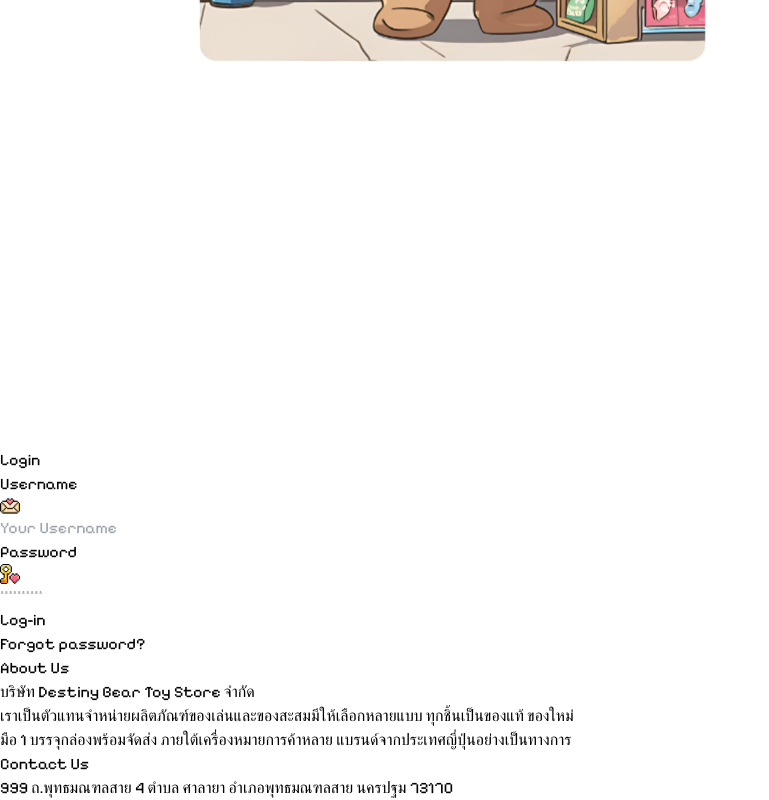
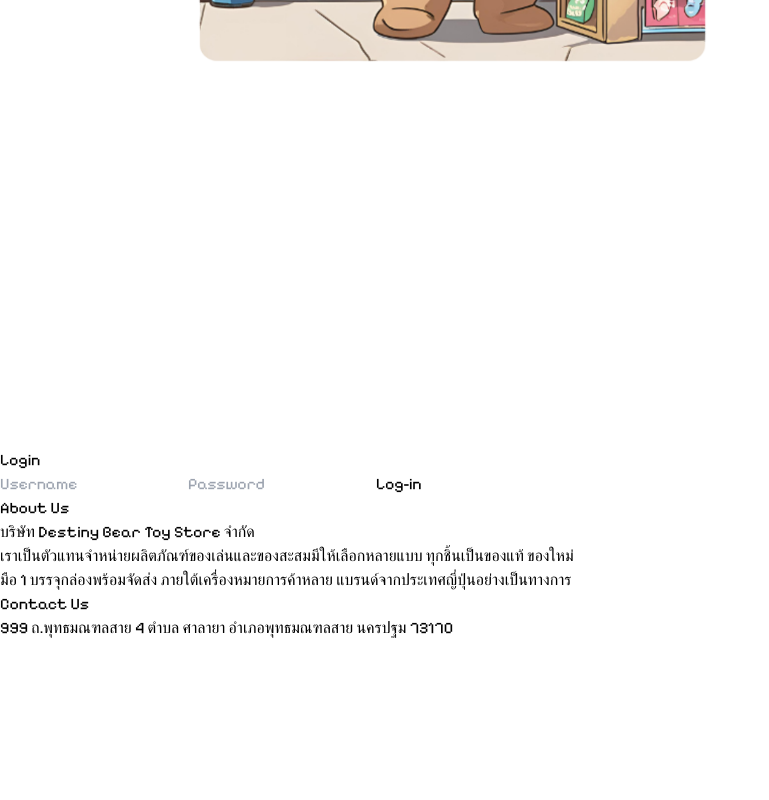
Before and after one commit to wijit1/Section1_Group3, a Next.js app in the folder Project_Web/web-dev/: page /login in a window 1280 px wide. Shown: the part 1637-2437 px from the top of the page, without its empty margins (0-769 px from the left). After the commit the page ends 2277 px from the top, so only its background shows below. Built offline with nearby package versions, Linux system fonts and the light colour scheme.

Commit message:
login done

```diff
--- a/Project_Web/web-dev/src/app/api/adduser/route.js
+++ b/Project_Web/web-dev/src/app/api/adduser/route.js
@@ -13,7 +13,7 @@ export async function POST(req){
         const tel = formData.get('tel');
         const birth_date = formData.get('birth_date');
         const image = formData.get('imageProfile');
-        const user_password = formData.get('User_passwor');
+        const user_password = formData.get('user_password');
 
         // Convert file image to buffer data
 
@@ -22,7 +22,7 @@ export async function POST(req){
 
         const db = await createConnection();
         const [result] = await db.query(
-            'INSERT INTO user_acc (User_Name,Email,Addrss,Tel,Brith_Date,profile_image) VALUES (?, ?, ? , ?, ?,?,?)'
+            'INSERT INTO user_acc (User_Name,Email,Addrss,Tel,Brith_Date,profile_image,User_password) VALUES (?, ?, ? , ?, ?,?,?)'
             , [name, email,address,tel,birth_date,buffer,user_password]);
 
         return NextResponse.json({result,message:"Add user success"})
--- a/Project_Web/web-dev/src/app/api/login/route.js
+++ b/Project_Web/web-dev/src/app/api/login/route.js
@@ -7,25 +7,41 @@ export async function POST(req) {
         const body = await req.json();
         const { username, password } = body;
 
-        if (!username || !password) {
-            return NextResponse.json({ message: 'Please provide username and password' }, { status: 400 });
-        }
-
         const db = await createConnection();
 
+        // ค้นหาผู้ใช้จากฐานข้อมูลตาม username
         const [rows] = await db.query('SELECT * FROM user_acc WHERE User_Name = ?', [username]);
+
+        console.log('Database rows:', rows); // ตรวจสอบข้อมูลที่ดึงมา
 
         if (rows.length === 0) {
             return NextResponse.json({ message: 'User not found' }, { status: 401 });
         }
 
         const user = rows[0];
+        console.log('User password from DB:', user.User_password);
+        console.log('Password entered by user:', password);
 
-        // ตรวจสอบรหัสผ่าน เพิ่ม .trim() ในการตรวจสอบ user.User_password เพื่อแก้ปัญหาช่องว่างที่อาจถูกเพิ่มโดยไม่ได้ตั้งใจในฐานข้อมูล
-        const isMatch = await bcrypt.compare(password, user.User_password.trim());
-        if (!isMatch) {
-            return NextResponse.json({ message: 'Incorrect password' }, { status: 401 });
+        // ตรวจสอบรหัสผ่าน
+        // const isMatch = await bcrypt.compare(password, user.User_password);
+        // console.log('Password match result:', isMatch);
+        if(password===user.User_password){
+
+            console.log('User password from DB:', user.User_password);
+            console.log('Password entered by user:', password);
+            return NextResponse.json({
+                message: 'Login successful',check: true,
+                user: { id: user.User_ID, username: user.User_Name }
+            }, { status: 200 });
+        }else{
+            return NextResponse.json({
+                message: 'password not match',check: false
+            })
         }
+
+        // if (!isMatch) {
+        //     return NextResponse.json({ message: 'Incorrect password' }, { status: 401 });
+        // }
 
         return NextResponse.json({
             message: 'Login successful',
--- /dev/null
+++ b/Project_Web/web-dev/src/app/api/register/route.js
@@ -0,0 +1,29 @@
+import { createConnection } from '@/lib/db';
+import bcrypt from 'bcryptjs';
+import { NextResponse } from 'next/server';
+
+export async function POST(req) {
+    try {
+        const body = await req.json();
+        const { username, password } = body;
+
+        if (!username || !password) {
+            return NextResponse.json({ message: 'Please provide username and password' }, { status: 400 });
+        }
+
+        // สร้างการเชื่อมต่อกับฐานข้อมูล
+        const db = await createConnection();
+
+        // เข้ารหัสรหัสผ่าน
+        const hashedPassword = await bcrypt.hash(password, 10);
+
+        // เพิ่มผู้ใช้ใหม่ลงในฐานข้อมูล
+        await db.query('INSERT INTO user_acc (User_Name, User_password) VALUES (?, ?)', [username, hashedPassword]);
+
+        return NextResponse.json({ message: 'User registered successfully' }, { status: 201 });
+
+    } catch (error) {
+        console.error("Error in POST /api/register:", error);
+        return NextResponse.json({ message: 'Internal server error', error: error.message }, { status: 500 });
+    }
+}
--- a/Project_Web/web-dev/src/app/login/page.jsx
+++ b/Project_Web/web-dev/src/app/login/page.jsx
@@ -9,6 +9,7 @@ export default function Login() {
     const [username, setUsername] = useState('');
     const [password, setPassword] = useState('');
     const [message, setMessage] = useState('');
+    const [check, setCheck] = useState('');
 
     const handleLogin = async (e) => {
         e.preventDefault();
@@ -21,19 +22,13 @@ export default function Login() {
                 body: JSON.stringify({ username, password }),
             });
 
-            console.log('Response status:', res.status); // ตรวจสอบสถานะการตอบสนองจาก API
-
-            const data = await res.json().catch(() => {
-                // ตรวจสอบ JSON ที่ได้รับ ถ้าแปลง JSON ไม่ได้ให้แสดงข้อผิดพลาด
-                console.error('Error parsing JSON:', res);
-                throw new Error('Received response is not valid JSON');
-            });
+            const data = await res.json();
 
             if (res.ok) {
-                setMessage('Login successful!');
-                console.log('Data received:', data); // แสดงข้อมูลที่ได้รับจาก API
-            } else {
-                setMessage(data.message || 'Login failed');
+                setCheck(data.check);
+                setMessage(data.message);
+                console.log('Data received:', data);
+                console.log(check)
             }
         } catch (error) {
             console.error('Error:', error);
@@ -47,56 +42,33 @@ export default function Login() {
                 <BackButton />
             </div>
             <div className="flex justify-center items-center h-96 px-5">
-                <div className="mr-2 rounded-md ">
+                <div className="mr-2 rounded-md">
                     <Image src={assests.bearlogin} alt="Bear Image" className="rounded-md w-[850px]" />
                 </div>
                 <div className="bg-[#FFF2D4] rounded-3xl p-7 shadow-md w-[350px] text-center">
                     <form onSubmit={handleLogin}>
                         <h1 className="text-2xl mb-5 font-bold">Login</h1>
-                        <div className="mb-4 text-left relative">
-                            <label className="block">Username</label>
-                            <Image
-                                src={assests.mail}
-                                alt="username icon"
-                                width={20}
-                                height={20}
-                                className="absolute left-3 top-10 transform -translate-y-1/2 mt-2"
-                            />
                         <input
                             type="text"
                             value={username}
                             onChange={(e) => setUsername(e.target.value)}
-                                placeholder="Your Username"
+                            placeholder="Username"
                             required
-                                className="w-full p-2 pl-10 rounded-md border border-[#C4A484] bg-white text-lg"
-                            />
-                        </div>
-                        <div className="mb-4 text-left relative">
-                            <label className="block">Password</label>
-                            <Image
-                                src={assests.key}
-                                alt="password icon"
-                                width={20}
-                                height={20}
-                                className="absolute left-3 top-1/2 transform -translate-y-1/2 mt-2"
+                            className="w-full p-2 mb-4 rounded-md border bg-white"
                         />
                         <input
                             type="password"
                             value={password}
                             onChange={(e) => setPassword(e.target.value)}
-                                placeholder="**********"
+                            placeholder="Password"
                             required
-                                className="w-full p-2 pl-10 rounded-md border border-[#C4A484] bg-white text-lg"
+                            className="w-full p-2 mb-4 rounded-md border bg-white"
                         />
-                        </div>
-                        <button type="submit" className="bg-[#F5CE85] hover:bg-[#E8B960] text-[#4D331C] text-lg font-medium w-full py-2 rounded-md">
+                        <button type="submit" className="w-full py-2 bg-[#F5CE85] hover:bg-[#E8B960] rounded-md">
                             Log-in
                         </button>
                     </form>
                     {message && <p className="mt-4 text-red-500">{message}</p>}
-                    <div className="mt-2">
-                        <a href="#" className="text-[#8C6445] text-sm">Forgot password?</a>
-                    </div>
                 </div>
             </div>
         </div>
--- a/Project_Web/web-dev/src/components/Navbar.jsx
+++ b/Project_Web/web-dev/src/components/Navbar.jsx
@@ -22,7 +22,7 @@ export default function Navbar() {
                     <Link href={'/team'}>
                         <div className="flex flex-col items-center gap-1 cursor-pointer hover:text-red-400 hover:underline">
                             <Image src={assests.teamIcon} width={40} height={40} alt='Team Icon' />
-                            <p>Teampage</p>
+                            <p>About Us</p>
                         </div>
                     </Link>
                     <Link href={'/product_man'}>
```
Lines whose indentation alone changed are shown as unchanged.
